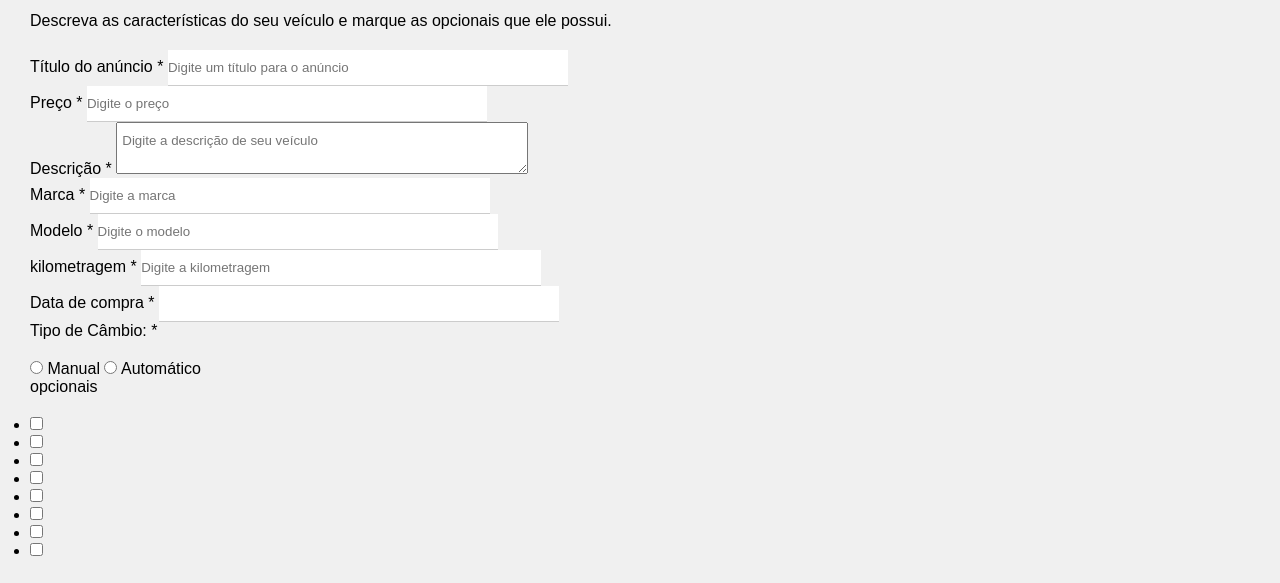
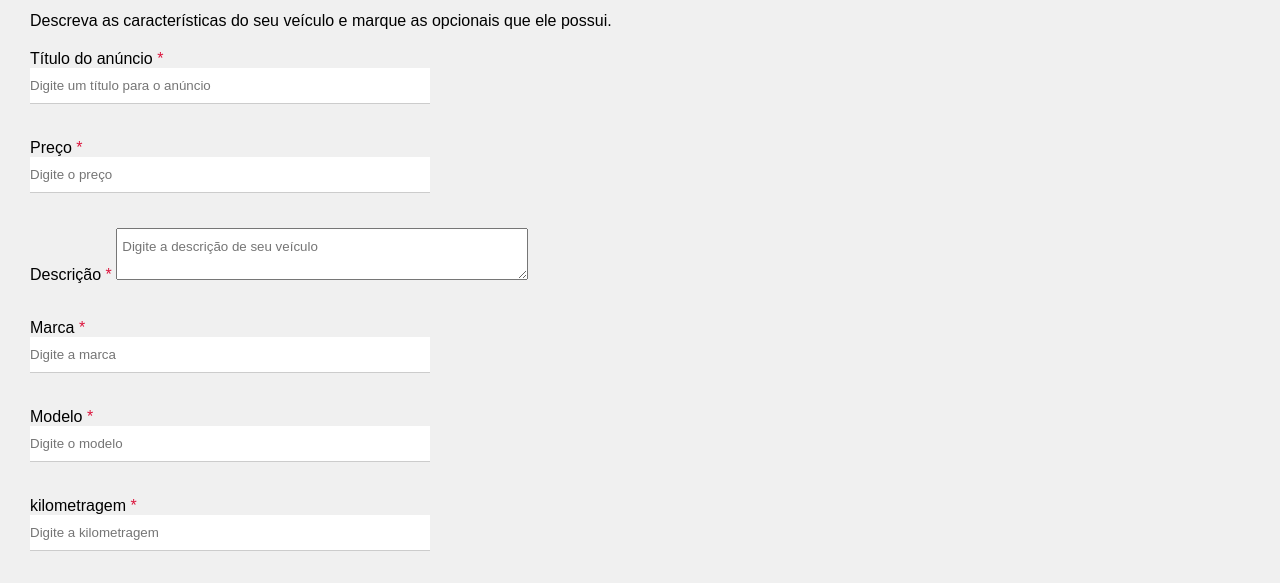
Before and after one commit to Caio-Santos2010/projetoFormulario, a plain HTML site: page index.html in a window 1280 px wide. Shown: the part 353-936 px from the top of the page. Drawn offline with Linux system fonts and the light colour scheme.

Commit message:
caio santos

```diff
--- a/css/style.css
+++ b/css/style.css
@@ -78,3 +78,25 @@ textarea {
 .form-body p {
     margin-bottom: 20px;
 }
+
+.campo-obrigatorio {
+    color: crimson;
+}
+
+.caixaInputs {
+    margin-bottom: 35px;
+}
+
+.block {
+    display: block;
+}
+
+.caixaOpcional {
+    display: inline-block;
+    margin: 0 30px 0 30px;
+}
+
+.caixaOpicional li {
+    list-style: none;
+    margin-bottom: 5px;
+}
```
